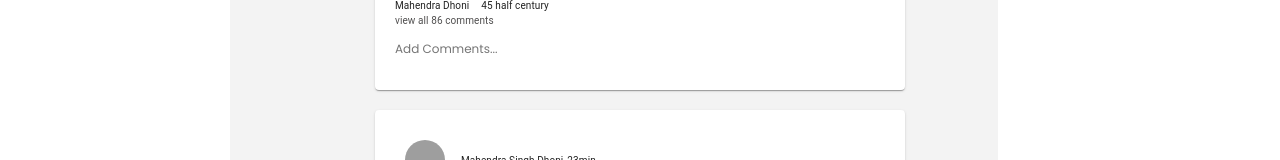
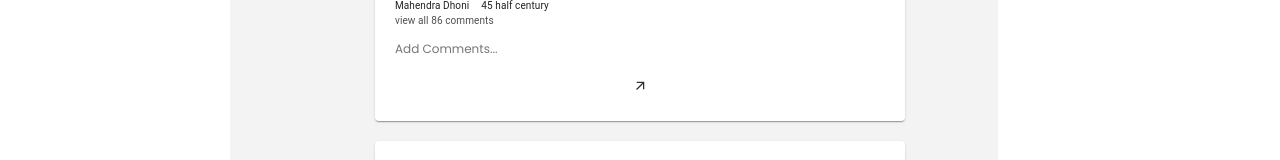
Before and after one commit to iot-lab-kiit/Minigram-Frontend, a Next.js app: page / in a window 1280 px wide. Shown: the part 426-586 px from the top of the page. Built offline with nearby package versions, Linux system fonts and the light colour scheme; grey boxes are pictures that could not be loaded.

Commit message:
made changes on cards

```diff
--- a/components/Cards.js
+++ b/components/Cards.js
@@ -1,19 +1,12 @@
 import React, { useState } from 'react';
-import { styled } from '@mui/material/styles';
 import Card from '@mui/material/Card';
-import CardHeader, { cardHeaderClasses } from '@mui/material/CardHeader';
 import CardMedia from '@mui/material/CardMedia';
-import CardContent from '@mui/material/CardContent';
-import CardActions from '@mui/material/CardActions';
-import Collapse from '@mui/material/Collapse';
 import Avatar from '@mui/material/Avatar';
 import IconButton, { IconButtonProps } from '@mui/material/IconButton';
 import Typography from '@mui/material/Typography';
 import FavoriteIcon from '@mui/icons-material/Favorite';
-import ShareIcon from '@mui/icons-material/Share';
-import ExpandMoreIcon from '@mui/icons-material/ExpandMore';
-import MoreHorizIcon from '@mui/icons-material/MoreHoriz';
 import FavoriteBorderIcon from '@mui/icons-material/FavoriteBorder';
+import ArrowOutwardIcon from '@mui/icons-material/ArrowOutward';
 import TextsmsIcon from '@mui/icons-material/Textsms';
 import SendSharpIcon from '@mui/icons-material/SendSharp';
 import styles from '../styles/Cards.module.css'
@@ -27,7 +20,7 @@ export const Cards = (req, res) => {
       {numbers.map(()=>(
       <Card className={styles.Card}>
         <div className={styles.header}>
-          <Avatar aria-label="recipe" sx={{ width: "40px" }} src="http://t3.gstatic.com/licensed-image?q=tbn:ANd9GcRiII9371KsNrl7NJMJiH1MSBljoseqOwOyce6SHU1D63HY3ay0gowModGJ4DeZ6ZlORYbDeFMI7oKkQGA" />
+          <Avatar className={styles.avatar} aria-label="recipe" src="http://t3.gstatic.com/licensed-image?q=tbn:ANd9GcRiII9371KsNrl7NJMJiH1MSBljoseqOwOyce6SHU1D63HY3ay0gowModGJ4DeZ6ZlORYbDeFMI7oKkQGA" />
           <Typography className={styles.name} component="p">Mahendra Singh Dhoni</Typography>
           <Typography className={styles.time} component="p">23min</Typography>
         </div>
@@ -51,6 +44,7 @@ export const Cards = (req, res) => {
            </div>
            <Typography className={styles.likesComments}>view all 86 comments</Typography>
            <input type="text" placeholder="Add Comments..." className={styles.addComments}/>
+           <IconButton aria-label='add comment'><ArrowOutwardIcon className={styles.icon}/></IconButton>
          </div>
       </Card>
       ))}
```
